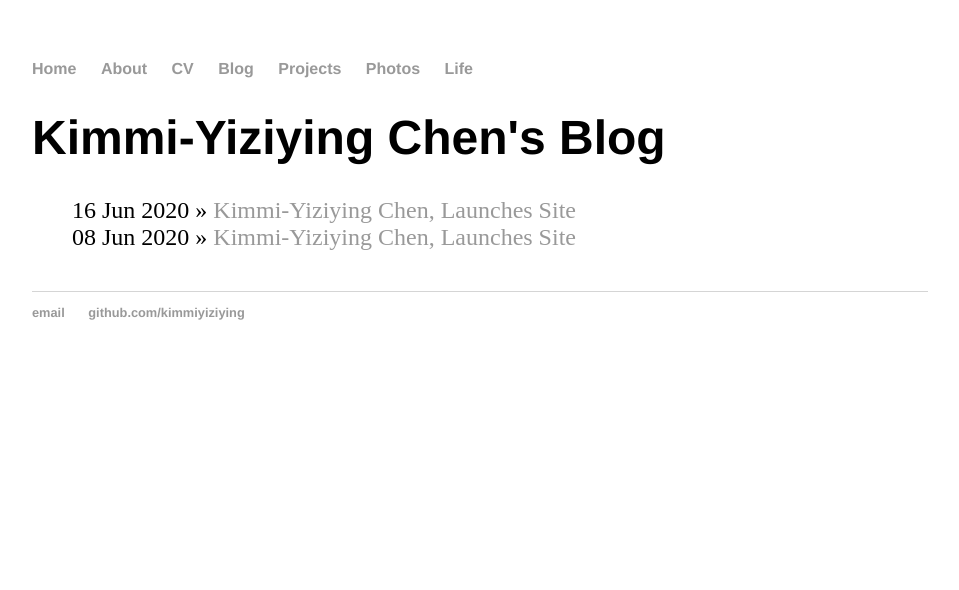
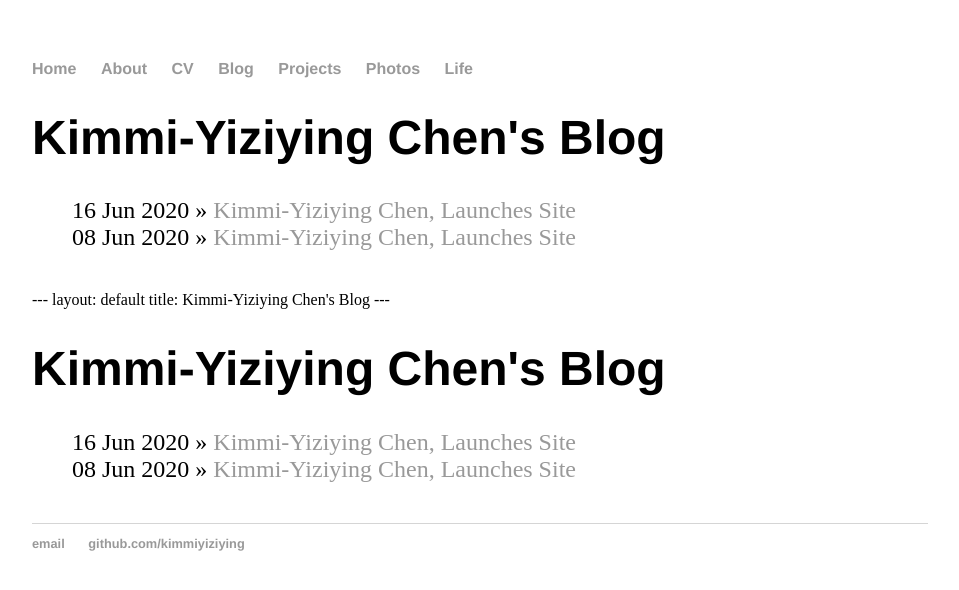
Before and after one commit to kimmiyiziying/kimmi-yiziyingchen, a Jekyll site: the page built from blog/index.html, in a window 1280 px wide. Shown: the top 590 px of the page, without its empty margins (160-1119 px from the left). Built offline with Jekyll 4.4.1, drawn with Linux system fonts in a browser that asks for light colours.

Commit message:
Update index.html

```diff
--- a/blog/index.html
+++ b/blog/index.html
@@ -9,3 +9,16 @@ title: Kimmi-Yiziying Chen's Blog
 	    <li><span>{{ post.date | date_to_string }}</span> » <a href="{{ post.url }}" title="{{ post.title }}">{{ post.title }}</a></li>
 	  {% endfor %}
 	</ul>
+
+
+---
+layout: default
+title: Kimmi-Yiziying Chen's Blog
+---
+	<h1>{{ page.title }}</h1>
+	<ul class="posts">
+
+	  {% for post in site.posts %}
+	    <li><span>{{ post.date | date_to_string }}</span> » <a href="{{ post.url }}" title="{{ post.title }}">{{ post.title }}</a></li>
+	  {% endfor %}
+	</ul>
```
